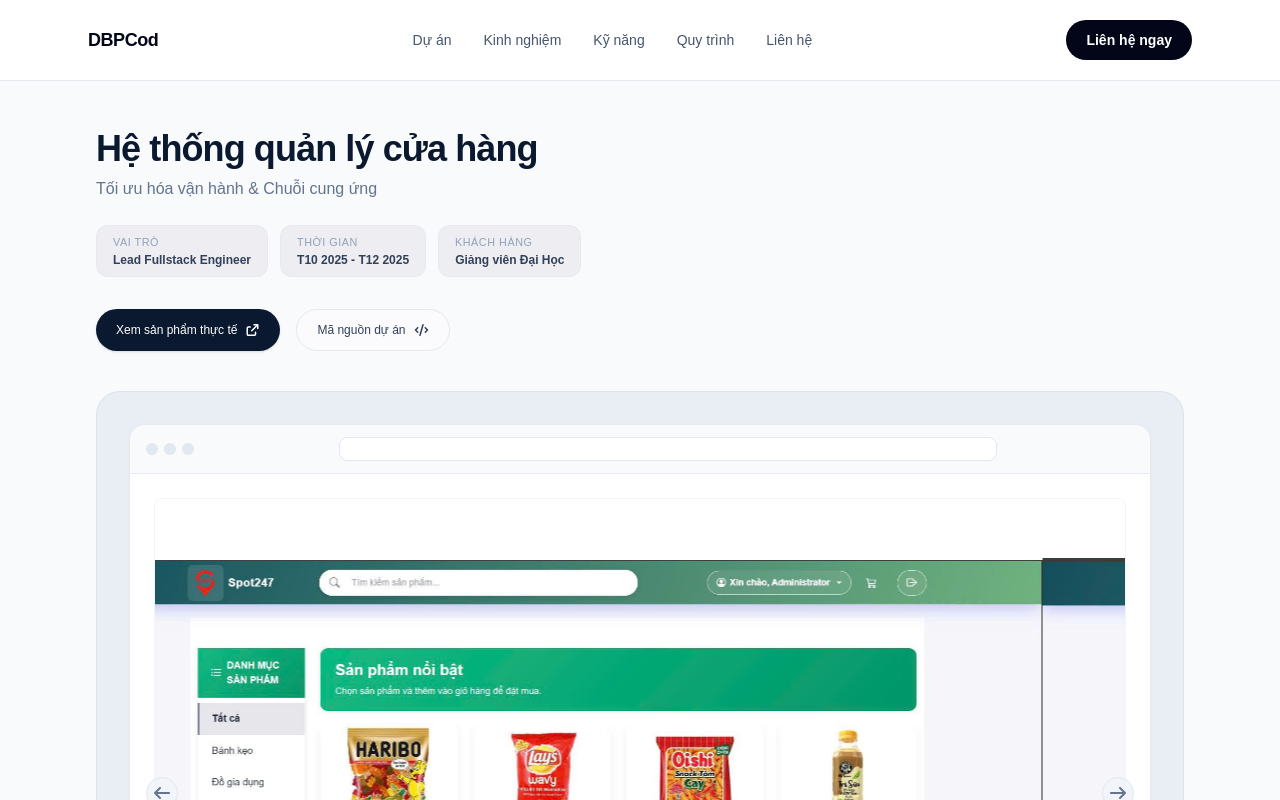
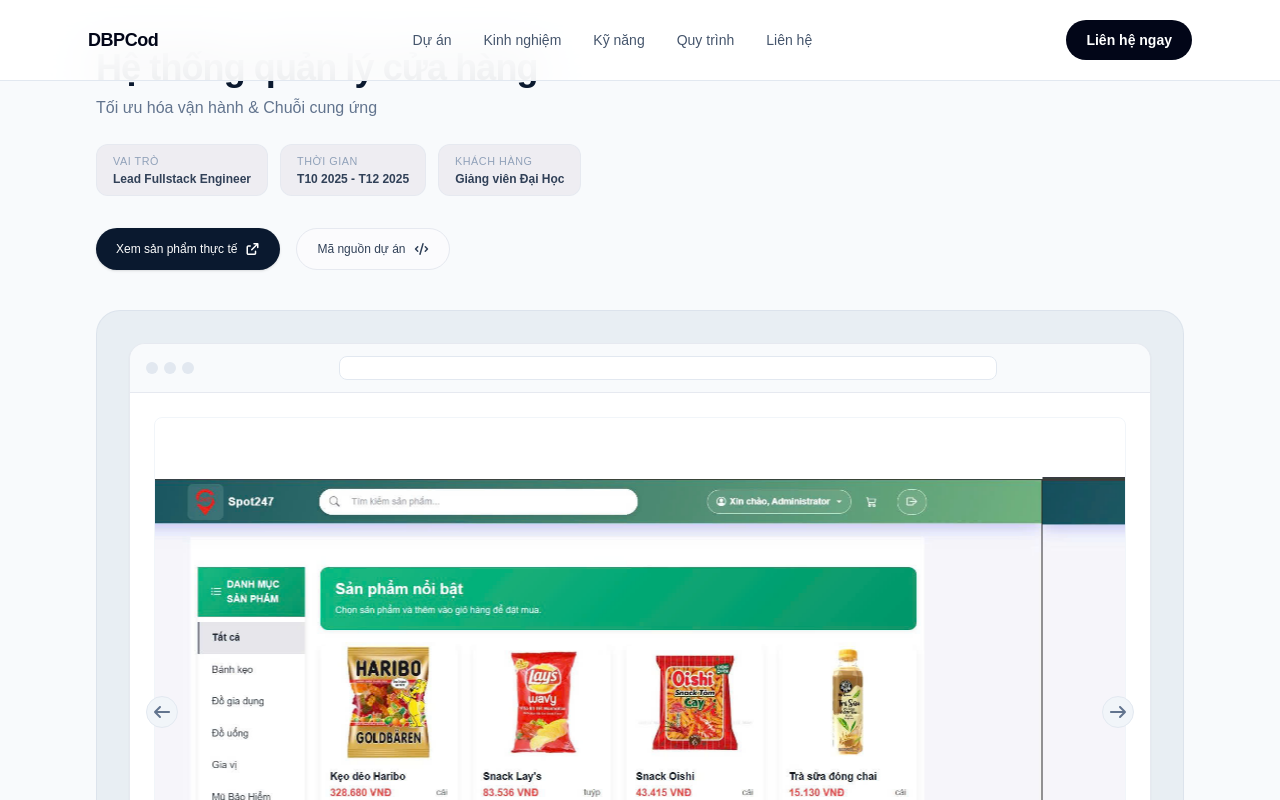
Before and after one commit to DBPCod/Portfolio, a Next.js app in the folder portfolio/: page /project/quan-ly-cua-hang in a window 1280 px wide. Shown: the top 800 px of the page. Built offline with nearby package versions, Linux system fonts and the light colour scheme.

Commit message:
fix: sửa lại header dính với top

```diff
--- a/portfolio/app/dashboard/_components/Header.tsx
+++ b/portfolio/app/dashboard/_components/Header.tsx
@@ -2,7 +2,7 @@
 
 export default function Header() {
   return (
-    <header className="border-b border-slate-200 bg-white/90 backdrop-blur-xl">
+    <header className="fixed top-0 left-0 right-0 z-50 border-b border-slate-200 bg-white/90 backdrop-blur-xl">
       <div className="mx-auto flex max-w-6xl items-center justify-between px-6 py-5">
         <div>
           <Link href="/dashboard">
--- a/portfolio/app/dashboard/page.tsx
+++ b/portfolio/app/dashboard/page.tsx
@@ -11,7 +11,7 @@
   return (
     <main className="min-h-screen bg-slate-50 text-slate-950">
       <Header />
-      <div className="mx-auto flex w-full max-w-6xl flex-col gap-6 px-6 py-10 md:px-8">
+      <div className=" mt-18 mx-auto flex w-full max-w-6xl flex-col gap-6 px-6 py-10 md:px-8">
         <Hero />
         <ProjectOverview />
         <FeaturedProjects />
```
